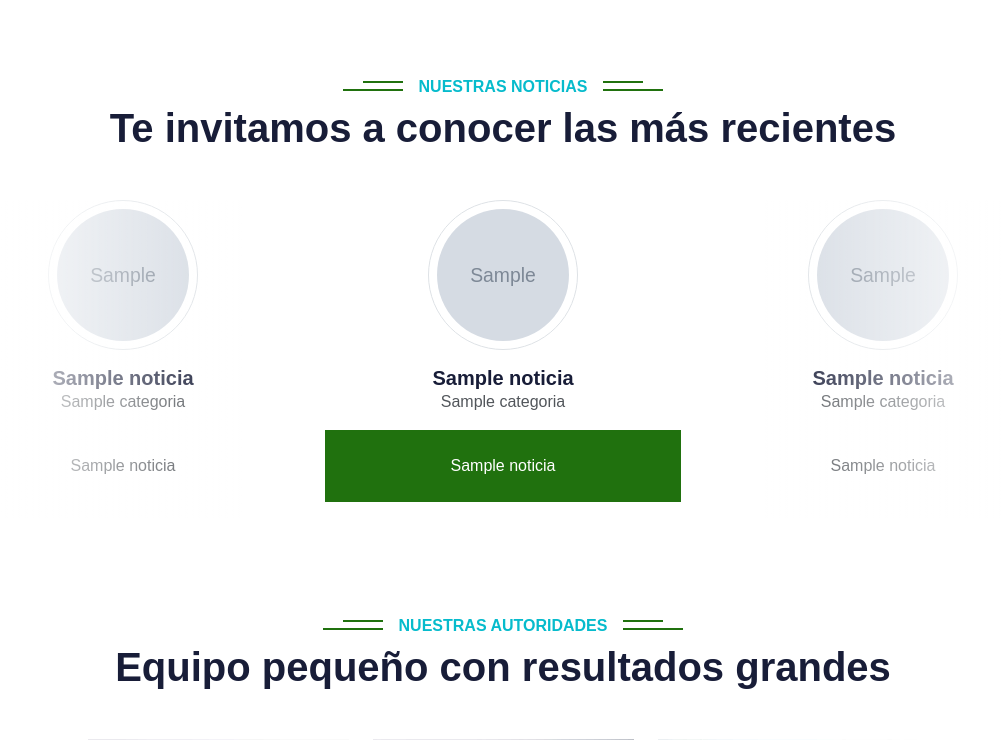
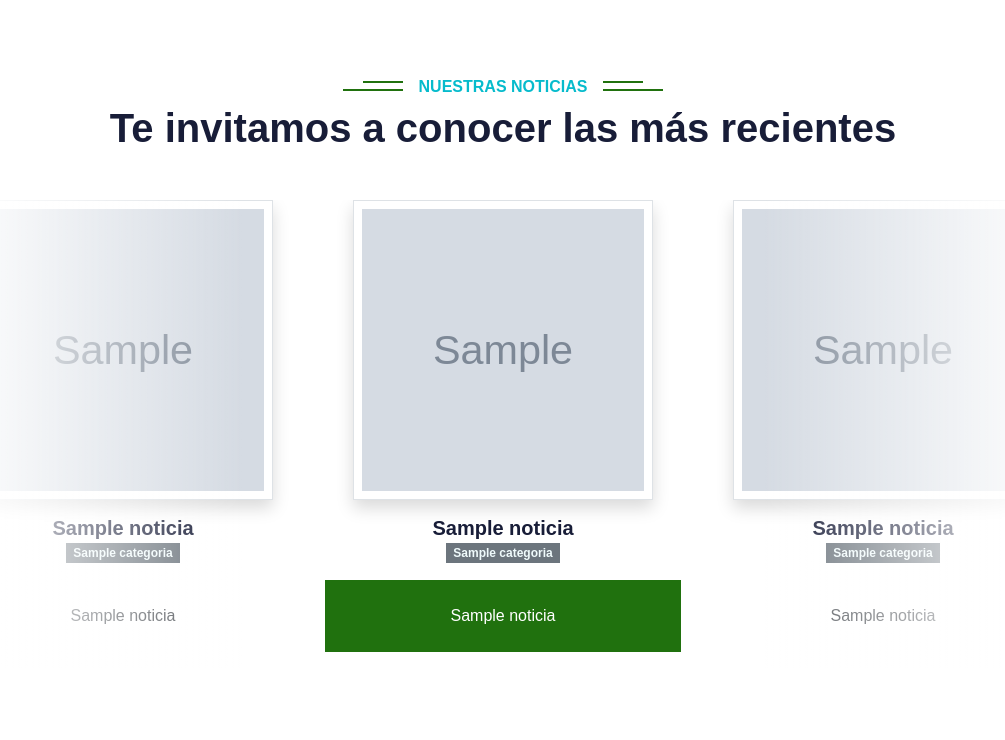
Before and after one commit to gonzalocandia92/fundacionala-informatorio, a Django app: page / in a window 1280 px wide. Shown: the part 1203-1943 px from the top of the page, without its empty margins (137-1142 px from the left). Run offline with Django 4.2, Linux system fonts and the light colour scheme; tables that the repository leaves empty hold one stand-in row (values such as "Sample post"); grey boxes marked "Sample" are stand-in pictures; some libraries are stand-ins or nearby versions.

Commit message:
vista noticias

```diff
--- a/templates/base/index.html
+++ b/templates/base/index.html
@@ -197,13 +197,21 @@
         </div>
         <div class="owl-carousel testimonial-carousel position-relative">
 
+
+
+
             {% for object in object_list %}
             <div class="testimonial-item text-center rounded">
-                <img class="border rounded-circle p-2 mx-auto mb-3" src="{{MEDIA_URL}}/media/{{object.imagen}}" style="width: 150px; height: 150px;">
+                <img class="border shadow  p-2 mx-auto mb-3 objetfitcover" src="{{MEDIA_URL}}/media/{{object.imagen}}"
+                            style="
+                                width: 300px;
+                                height: 300px;
+                                object-fit: cover;
+                            ">
                 <h5 class="mb-0 rounded">{{object.titulo}}</h5>
-                <p>{{object.categoria}}</p>
+                <p><a class="badge bg-secondary text-decoration-none link-light" href="#!">{{object.categoria}}</a></p>
                 <div class="testimonial-text bg-outline-light text-center p-4 rounded">
-                <p class="mb-0 rounded ">{{object.subtitulo}}</p>
+                <p class="mb-0 ">{{object.subtitulo}}</p>
                 </div>
                 <p><a href="{% url 'post_detail' object.slug  %}" class="stretched-link"></a></p>
             </div>
```
